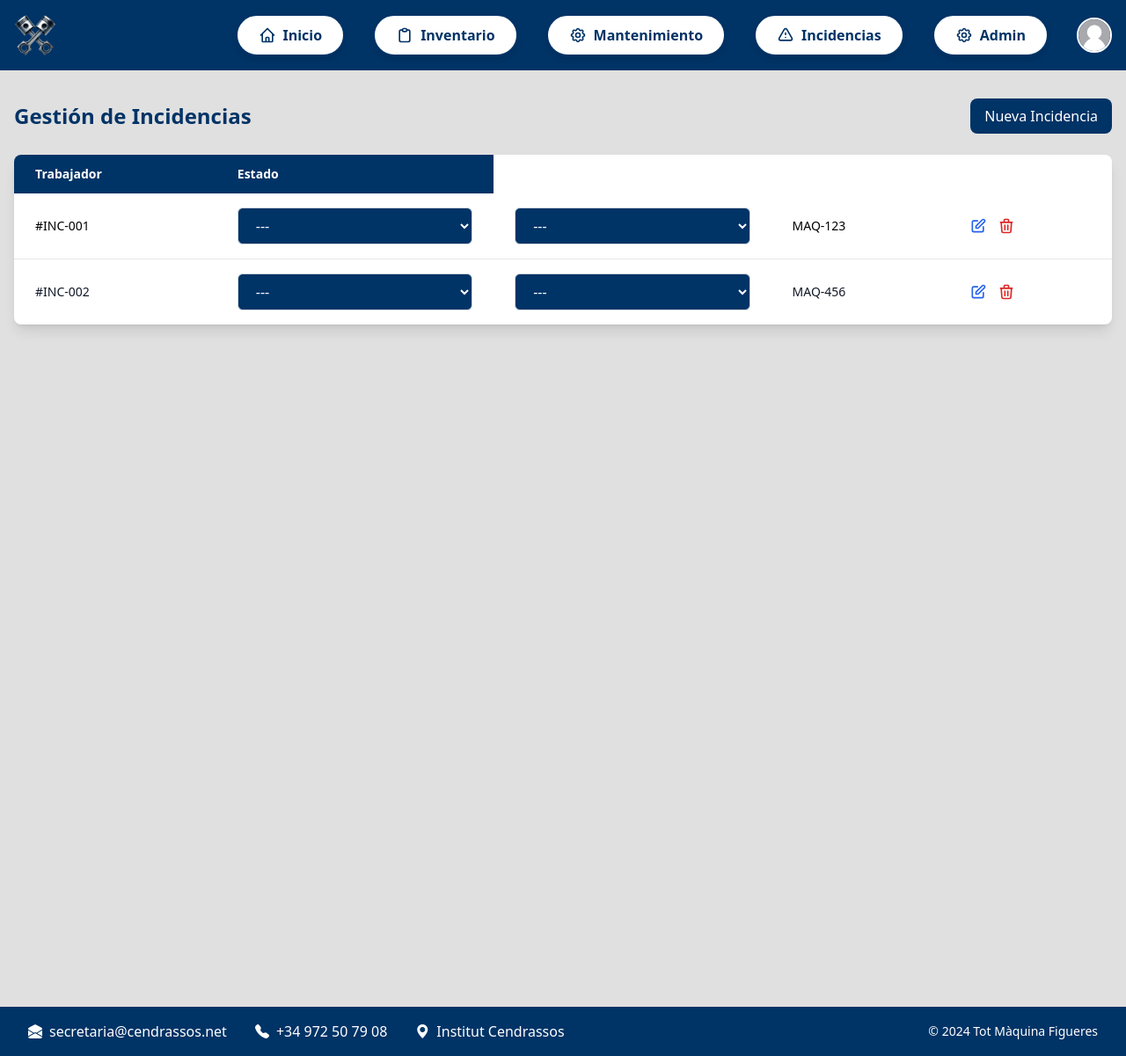
After one commit to Amazghari/Projecte-3-Tot-Maquina, a PHP site: template App/Views/incidences.php in a window 1280 px wide. The commit adds this page. Shown: the whole page at 88% size. Run offline with PHP 8.4, Linux system fonts and the light colour scheme; the template is opened without the code that fills it, so the values that code supplies are empty; style sheets or scripts are compiled from the project's sources; some libraries are stand-ins or nearby versions.

Commit message:
página gestión de incidencias hecha

```diff
--- /dev/null
+++ b/App/Views/incidences.php
@@ -0,0 +1,126 @@
+<!DOCTYPE html>
+<html lang="es">
+<head>
+    <meta charset="UTF-8">
+    <meta name="viewport" content="width=device-width, initial-scale=1.0">
+    <title>Incidencias</title>
+    <script src="https://cdn.tailwindcss.com"></script>
+    <link rel="stylesheet" href="main.css">
+    <link rel="icon" href="../../uploads/img/logopng.png">
+</head>
+<body class="bg-custom-light-gray">
+    <!-- Navbar superior -->
+    <?php include 'Layouts/navbar.php'; ?>
+
+    <!-- Contenedor principal con padding-top para compensar el navbar fijo -->
+    <div class="container mx-auto px-4 py-8">
+        <!-- Título y botón de nueva incidencia -->
+        <div class="flex justify-between items-center mb-6">
+            <h2 class="text-2xl font-bold flex align-center justify-center text-custom-blue">Gestión de Incidencias</h2>
+            <button class="bg-custom-blue text-white px-4 py-2 rounded-lg hover:bg-blue-800 transition-colors">
+                Nueva Incidencia
+            </button>
+        </div>
+
+        <!-- Tabla de incidencias -->
+        <div class="bg-white rounded-lg shadow-lg overflow-hidden">
+            <table class="min-w-full">
+                <thead class="bg-custom-blue justify-between text-white">
+                    <tr>
+                        <th class="px-6 py-3 text-left text-sm font-semibold">Trabajador</th>
+                        <th class="px-6 py-3 text-left text-sm font-semibold">Estado</th>
+                    </tr>
+                </thead>
+                <tbody class="divide-y divide-gray-200">
+                    <!-- Ejemplo de fila 1 -->
+                    <tr class="hover:bg-custom-light-gray ">
+                        <td class="px-6 py-4 text-sm ">#INC-001</td>
+                        <td class="px-6 py-4">
+                        <div class="max-w-xs mx-auto">
+                            <select id="opciones" class="w-full bg-custom-blue text-white px-4 py-2 border border-gray-300 rounded-md focus:outline-none focus:ring-2 focus:ring-blue-500">
+                                <option value="opcion0">---</option>
+                                <option value="opcion1">Opción 1</option>
+                                <option value="opcion2">Opción 2</option>
+                                <option value="opcion3">Opción 3</option>
+                                <option value="opcion4">Opción 4</option>
+                            </select>
+                        </div>
+                        </td>
+                        <td class="px-6 py-4">
+                        <div class="max-w-xs mx-auto">
+                            <select id="opciones" class="w-full bg-custom-blue text-white px-4 py-2 border border-gray-300 rounded-md focus:outline-none focus:ring-2 focus:ring-blue-500">
+                                <option value="opcion0">---</option>
+                                <option value="opcion1">Opción 1</option><hr>
+                                <option value="opcion2">Opción 2</option><hr>
+                                <option value="opcion3">Opción 3</option><hr>
+                                <option value="opcion4">Opción 4</option>
+                            </select>
+                        </div>
+                        </td>
+                        <td class="px-6 py-4 text-sm ">MAQ-123</td>
+                        <td class="px-6 py-4 text-sm">
+                            <div class="flex space-x-3">
+                                <button class="text-blue-600 hover:text-blue-800">
+                                    <svg class="w-5 h-5" fill="none" stroke="currentColor" viewBox="0 0 24 24">
+                                        <path stroke-linecap="round" stroke-linejoin="round" stroke-width="2" d="M11 5H6a2 2 0 00-2 2v11a2 2 0 002 2h11a2 2 0 002-2v-5m-1.414-9.414a2 2 0 112.828 2.828L11.828 15H9v-2.828l8.586-8.586z"/>
+                                    </svg>
+                                </button>
+                                <button class="text-red-600 hover:text-red-800">
+                                    <svg class="w-5 h-5" fill="none" stroke="currentColor" viewBox="0 0 24 24">
+                                        <path stroke-linecap="round" stroke-linejoin="round" stroke-width="2" d="M19 7l-.867 12.142A2 2 0 0116.138 21H7.862a2 2 0 01-1.995-1.858L5 7m5 4v6m4-6v6m1-10V4a1 1 0 00-1-1h-4a1 1 0 00-1 1v3M4 7h16"/>
+                                    </svg>
+                                </button>
+                            </div>
+                        </td>
+                    </tr>
+                    <!-- Ejemplo de fila 2 -->
+                    <tr class="hover:bg-gray-50">
+                        <td class="px-6 py-4 text-sm text-gray-900">#INC-002</td>
+                        <td class="px-6 py-4">
+                        <div class="max-w-xs mx-auto">
+                            <select id="opciones" class="w-full bg-custom-blue text-white px-4 py-2 border border-gray-300 rounded-md focus:outline-none focus:ring-2 focus:ring-blue-500">
+                                <option value="opcion0">---</option>
+                                <option value="opcion1">Opción 1</option>
+                                <option value="opcion2">Opción 2</option>
+                                <option value="opcion3">Opción 3</option>
+                                <option value="opcion4">Opción 4</option>
+                            </select>
+                        </div>
+                        </td>
+                        <td class="px-6 py-4">
+                        <div class="max-w-xs mx-auto">
+                            <select id="opciones" class="w-full bg-custom-blue text-white px-4 py-2 border border-gray-300 rounded-md focus:outline-none focus:ring-2 focus:ring-blue-500">
+                                <option value="opcion0">---</option>
+                                <option value="opcion1">Opción 1</option>
+                                <option value="opcion2">Opción 2</option>
+                                <option value="opcion3">Opción 3</option>
+                                <option value="opcion4">Opción 4</option>
+                            </select>
+                        </div>
+                        </td>
+                        <td class="px-6 py-4 text-sm text-gray-900">MAQ-456</td>
+
+                        <td class="px-6 py-4 text-sm">
+                            <div class="flex space-x-3">
+                                <button class="text-blue-600 hover:text-blue-800">
+                                    <svg class="w-5 h-5" fill="none" stroke="currentColor" viewBox="0 0 24 24">
+                                        <path stroke-linecap="round" stroke-linejoin="round" stroke-width="2" d="M11 5H6a2 2 0 00-2 2v11a2 2 0 002 2h11a2 2 0 002-2v-5m-1.414-9.414a2 2 0 112.828 2.828L11.828 15H9v-2.828l8.586-8.586z"/>
+                                    </svg>
+                                </button>
+                                <button class="text-red-600 hover:text-red-800">
+                                    <svg class="w-5 h-5" fill="none" stroke="currentColor" viewBox="0 0 24 24">
+                                        <path stroke-linecap="round" stroke-linejoin="round" stroke-width="2" d="M19 7l-.867 12.142A2 2 0 0116.138 21H7.862a2 2 0 01-1.995-1.858L5 7m5 4v6m4-6v6m1-10V4a1 1 0 00-1-1h-4a1 1 0 00-1 1v3M4 7h16"/>
+                                    </svg>
+                                </button>
+                            </div>
+                        </td>
+                    </tr>
+                </tbody>
+            </table>
+        </div>
+    </div>
+
+<!-- Footer -->
+<?php include 'Layouts/footer.php'; ?>
+</body>
+</html>
--- a/public/index.php
+++ b/public/index.php
@@ -35,7 +35,7 @@ $app->middleware([\App\Middleware\App::class, "execute"]);
 $app->route("", [\App\Controllers\indexController::class, "indexController"]);
 $app->route("/inicio", [\App\Controllers\homeController::class, "homeController"]);
 $app->route("/inventario", [\App\Controllers\inventoryController::class, "inventoryController"]);
-$app->route("/incidencias", [\App\Controllers\incidencias::class, "incidencias"]);
+$app->route("/incidencias", [\App\Controllers\incidencesController::class, "incidencesController"]);
 $app->route("/mantenimiento_preventivo", [\App\Controllers\mantenimiento_preventivo::class, "mantenimiento_preventivo"]);
 $app->route("/estadisticas", [\App\Controllers\estadisticas::class, "estadisticas"]);
 $app->route("/paneladministrador", [\App\Controllers\admindashboardController::class, "admindashboardController"]);
```
Also changed, not shown: App/Controllers/incidencesController.php (added, +13 -0 lines).
